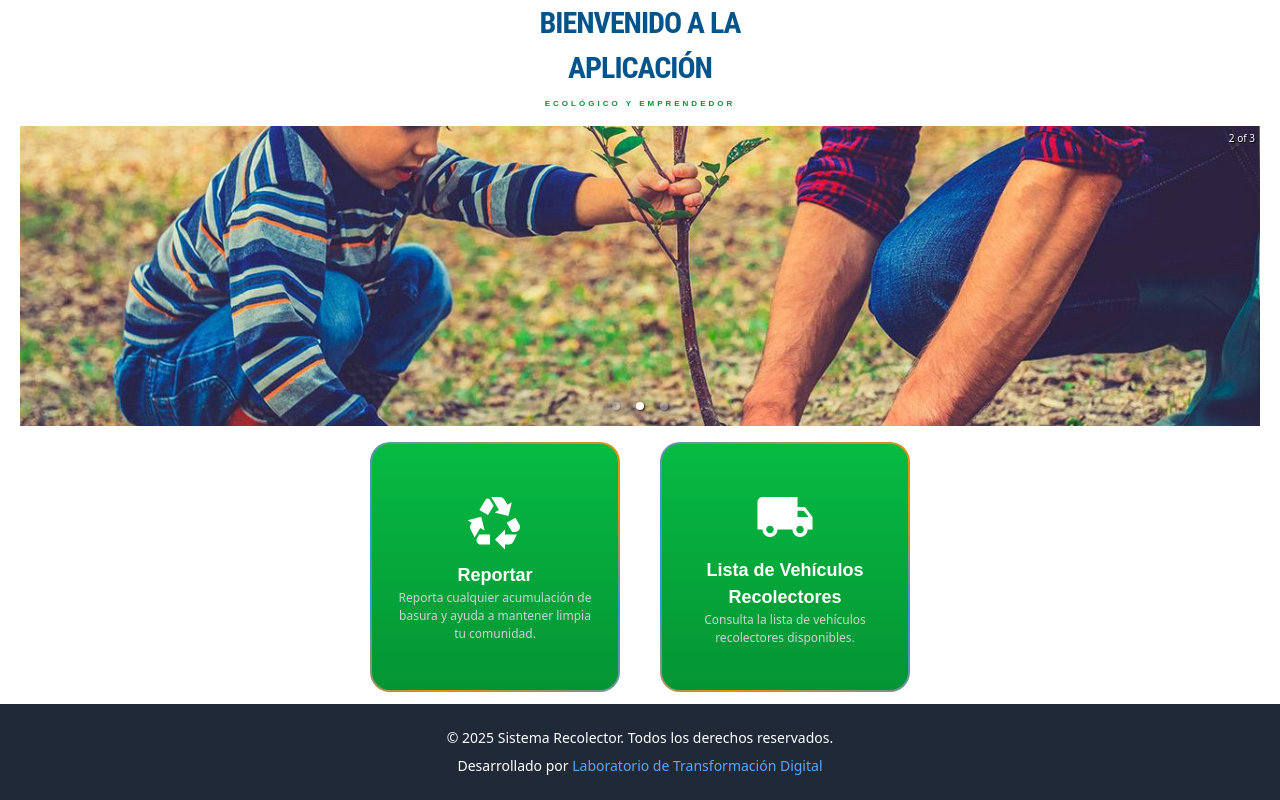
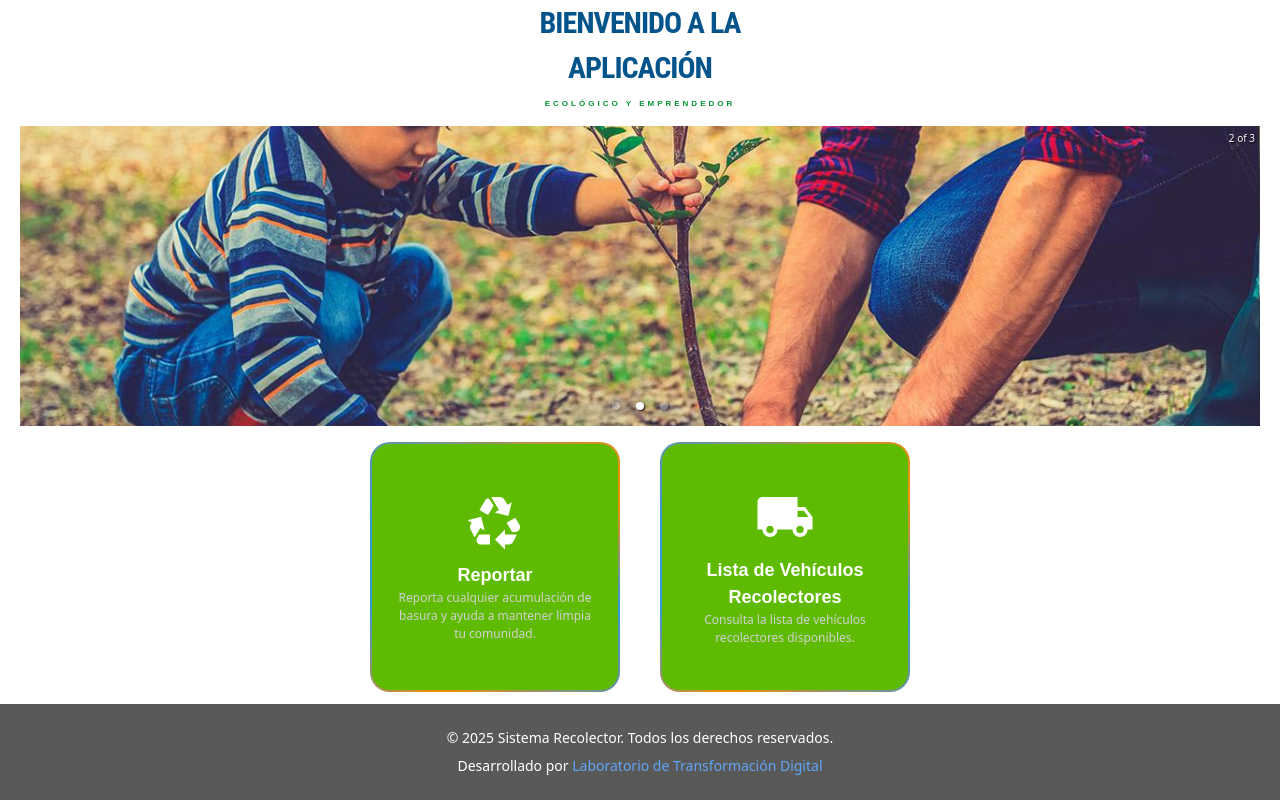
Before and after one commit to JuniorSD6650/localizador_recolectores_desechos, a React (Vite) app in the folder frontend/: page / in a window 1280 px wide. Shown: the part 162-962 px from the top of the page. Built offline with nearby package versions, Linux system fonts and the light colour scheme.

Commit message:
chore: Cambiar color de fondo de CardAnimation a verde

```diff
--- a/frontend/postcss.config.cjs
+++ b/frontend/postcss.config.js
@@ -1,7 +1,7 @@
 // filepath: /c:/Users/TurismoProyect/Documents/GatilinDigital/be_recolectores_desechos/frontend/postcss.config.cjs
-module.exports = {
+export default {
   plugins: {
     tailwindcss: {},
     autoprefixer: {},
   },
-};
+}
--- a/frontend/src/components/CardAnimation/CardAnimation.css
+++ b/frontend/src/components/CardAnimation/CardAnimation.css
@@ -8,7 +8,7 @@
 .card-animation {
     animation: 2s gradient-angle infinite linear;
     border: 2px solid transparent;
-    background-image: linear-gradient(#06bb42, #049434),
+    background-image: linear-gradient(#5FBB01, #5FBB01),
         conic-gradient(from var(--gradient-angle),
             #3498db 0%,
             #F38E00 37%,
--- a/frontend/src/components/Footer.jsx
+++ b/frontend/src/components/Footer.jsx
@@ -3,7 +3,7 @@ import React from 'react';
 
 const Footer = () => {
     return (
-        <footer className="bg-gray-800 text-white py-6">
+        <footer style={{ backgroundColor: '#595957' }} className="text-white py-6">
             <div className="container mx-auto text-center">
                 <p className="text-sm">
                     &copy; {new Date().getFullYear()} Sistema Recolector. Todos los derechos reservados.
--- a/frontend/src/index.css
+++ b/frontend/src/index.css
@@ -1,4 +1,8 @@
 @import "tailwindcss";
+
+@tailwind base;
+@tailwind components;
+@tailwind utilities;
 
 #root {
   min-height: 100vh;
```
